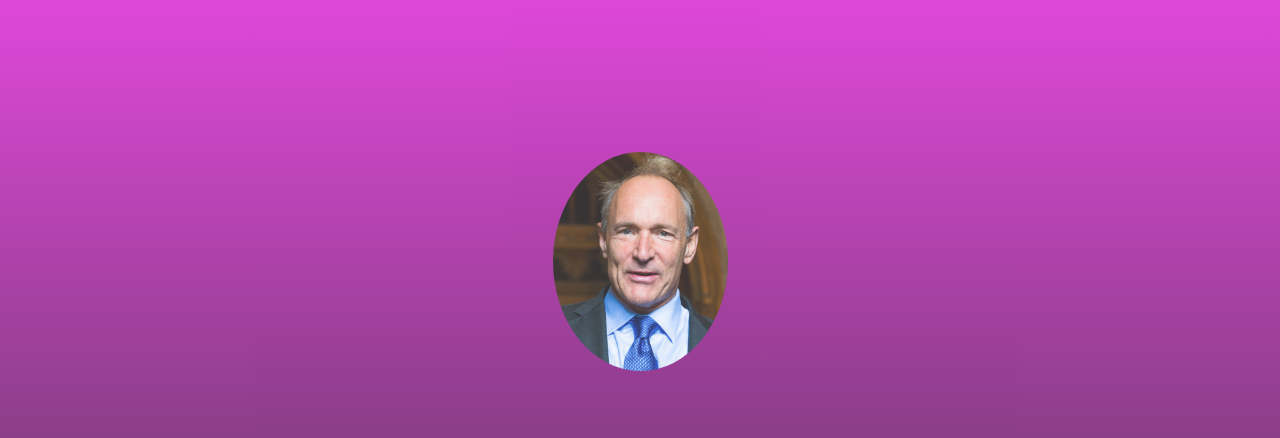
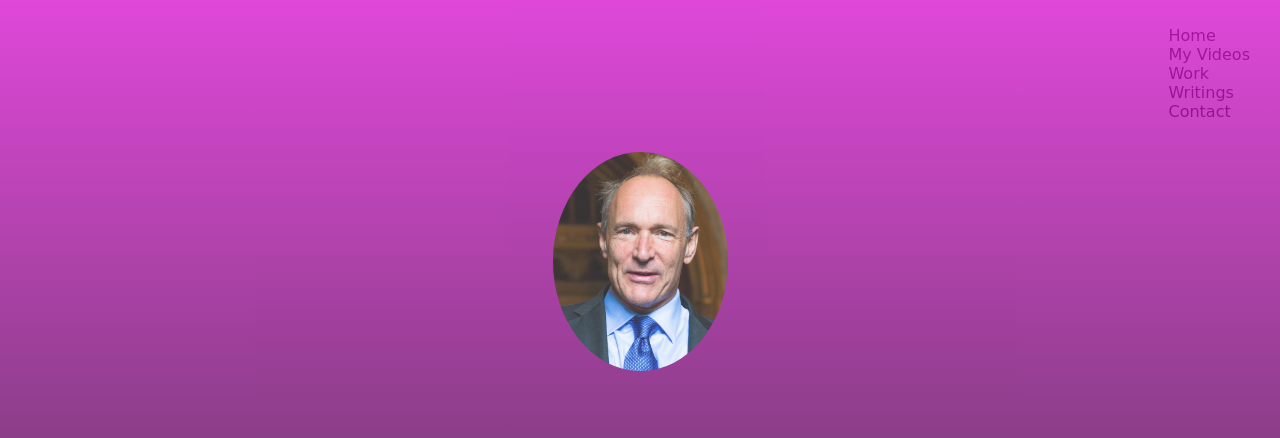
Before and after one commit to BunnyMeee/Tim-Berners-Lee, a plain HTML site: page index.html in a window 1280 px wide. Shown: the top 438 px of the page. Drawn offline with Linux system fonts and the light colour scheme.

Commit message:
Add files via upload

```diff
--- a/index.html
+++ b/index.html
@@ -8,6 +8,14 @@
 </head>
 
 <body>
+    <ul class='menu'>
+    <li class='link'> Home </li>
+    <li class='link'> My Videos </li>
+    <li class='link'> Work </li>
+    <li class='link'> Writings </li>
+    <li class='link'> Contact </li>
+    </ul>
+
     <section id="welcome">
         <div id="welcomeDiv"> <img id="profile" src="Sir_Tim_Berners-Lee_(cropped).jpg">
             <h1> I am
```
